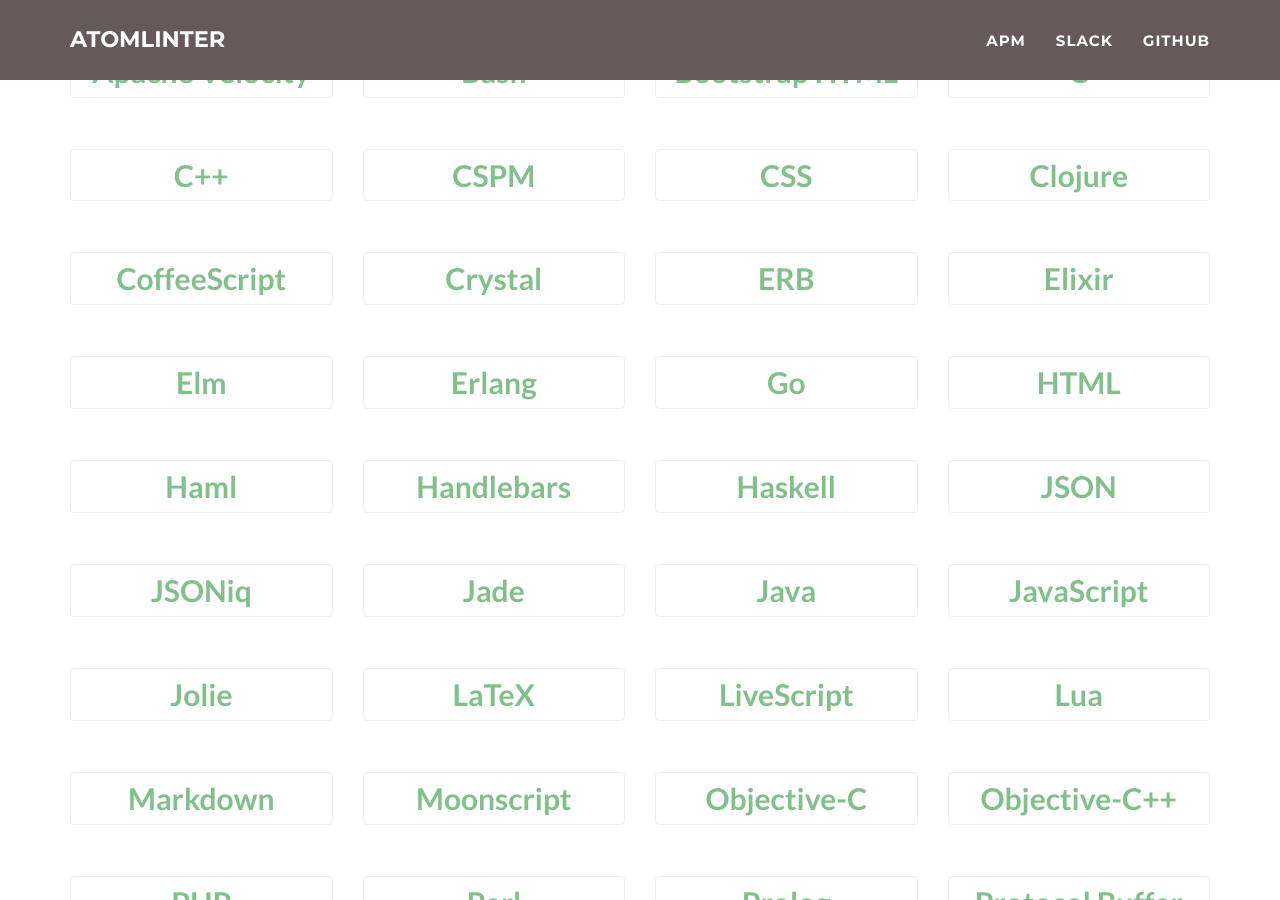
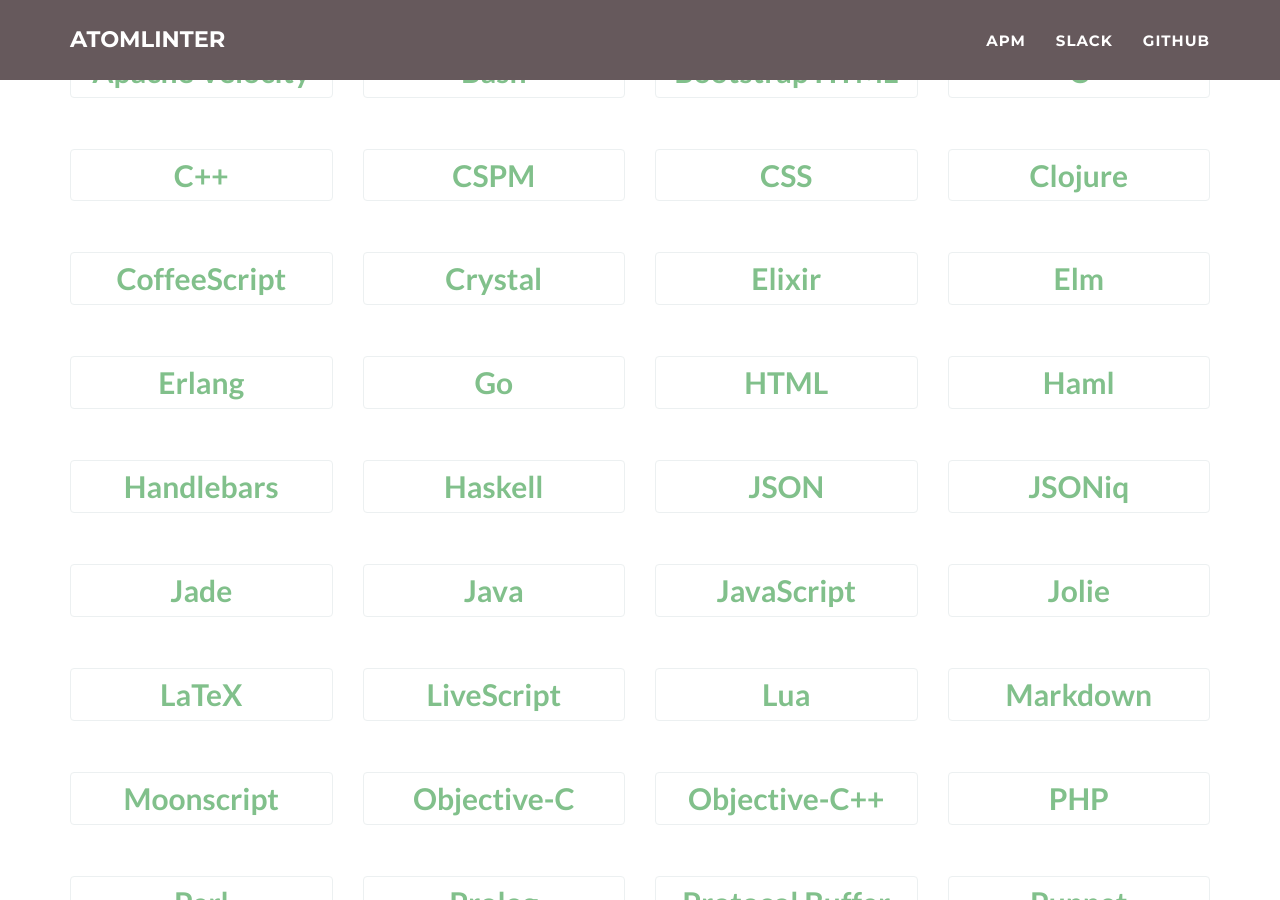
Before and after one commit to AtomLinter/atomlinter.github.io, a Jekyll site: the page built from index.html, in a window 1280 px wide and 900 px high, scrolled down 824 px. Built offline with Jekyll 4.4.1, drawn with Linux system fonts in a browser that asks for light colours.

Commit message:
Remove linter-erb
Ref AtomLinter/linter-erb#10

```diff
--- a/_config.yml
+++ b/_config.yml
@@ -79,11 +79,6 @@
             url: https://atom.io/packages/linter-reek
           - title: linter-ruby-reek
             url: https://atom.io/packages/linter-ruby-reek
-      - title: ERB
-        modal: erb
-        packages:
-          - title: linter-erb
-            url: https://atom.io/packages/linter-erb
       - title: Haml
         modal: haml
         packages:
```
